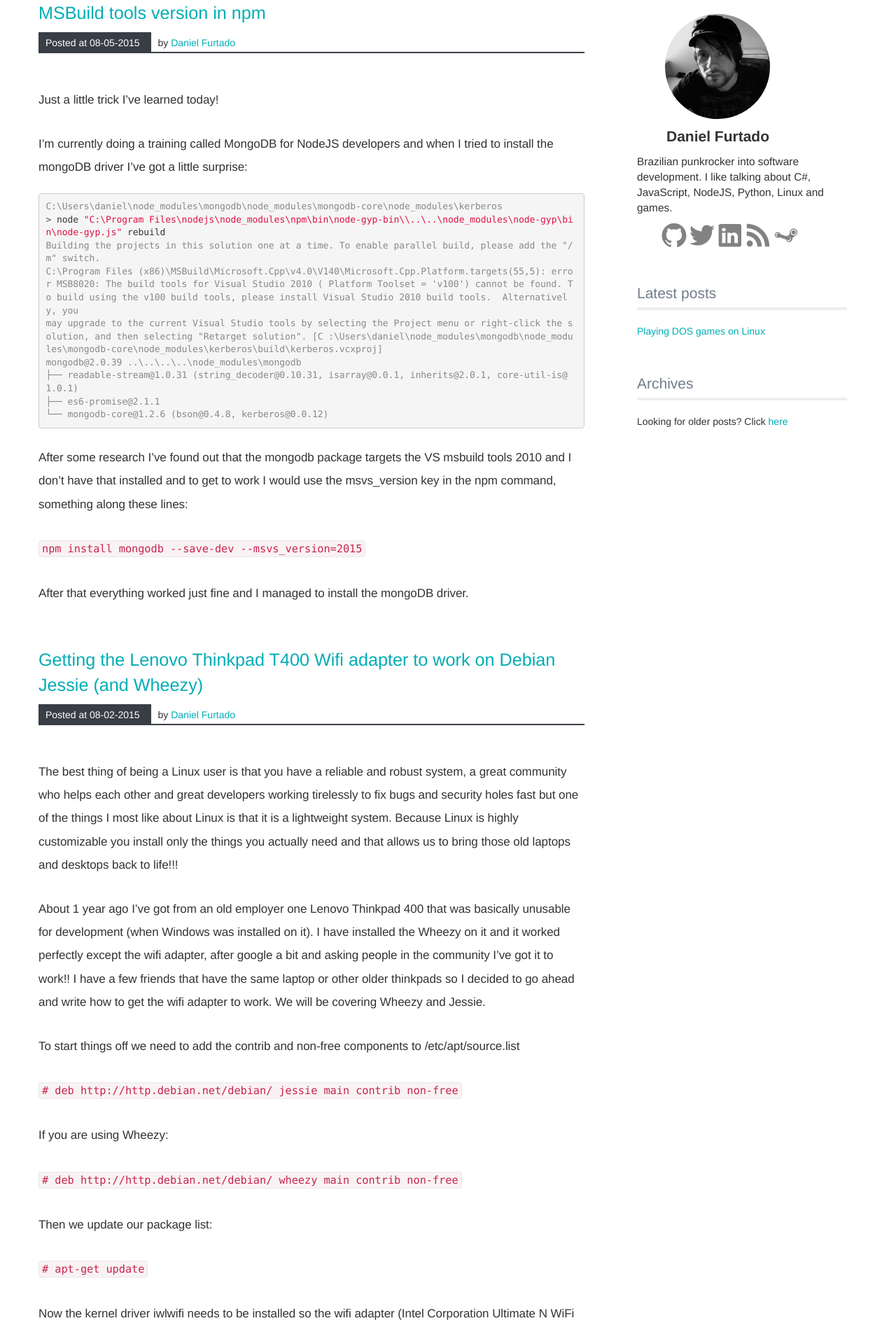
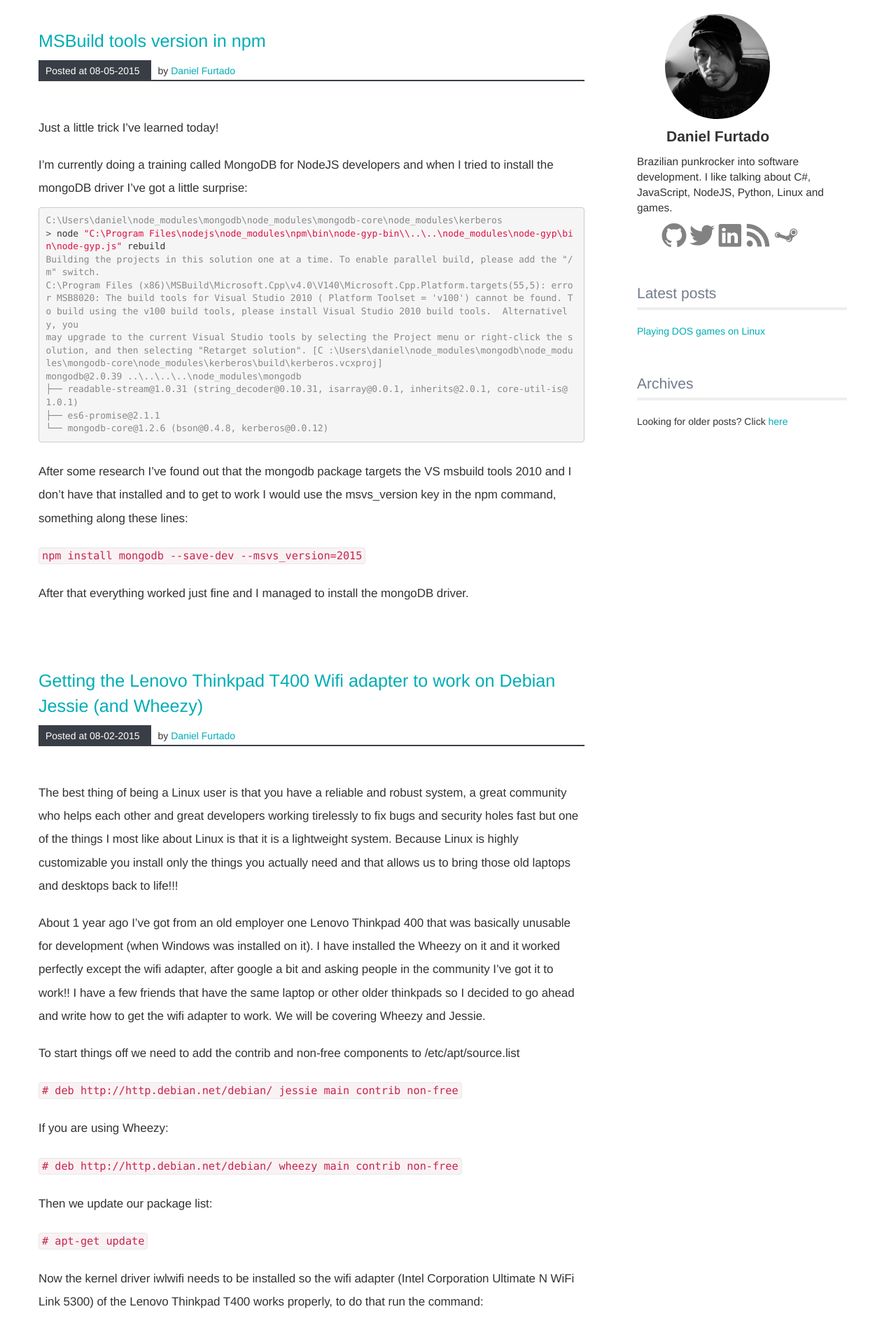
Before and after one commit to dfurtado/dfurtado.github.io, a Jekyll site: the page built from index.html, in a window 1280 px wide. Shown: the top 1900 px of the page at 70% size. Built offline with Jekyll 4.4.1, drawn with Linux system fonts in a browser that asks for light colours.

Commit message:
Increased top margin on post title

```diff
--- a/_sass/_layout.scss
+++ b/_sass/_layout.scss
@@ -116,6 +116,7 @@
         .title {
 
             font-size: 1.8em;
+            margin-top: 40px;
 
         }
 
@@ -138,7 +139,7 @@
         .post-content {
 
             p {
-                padding: 10px 0px 10px 0px;
+                padding: 10px 0 0 0;
             }
 
             font-size: 17px;
```
